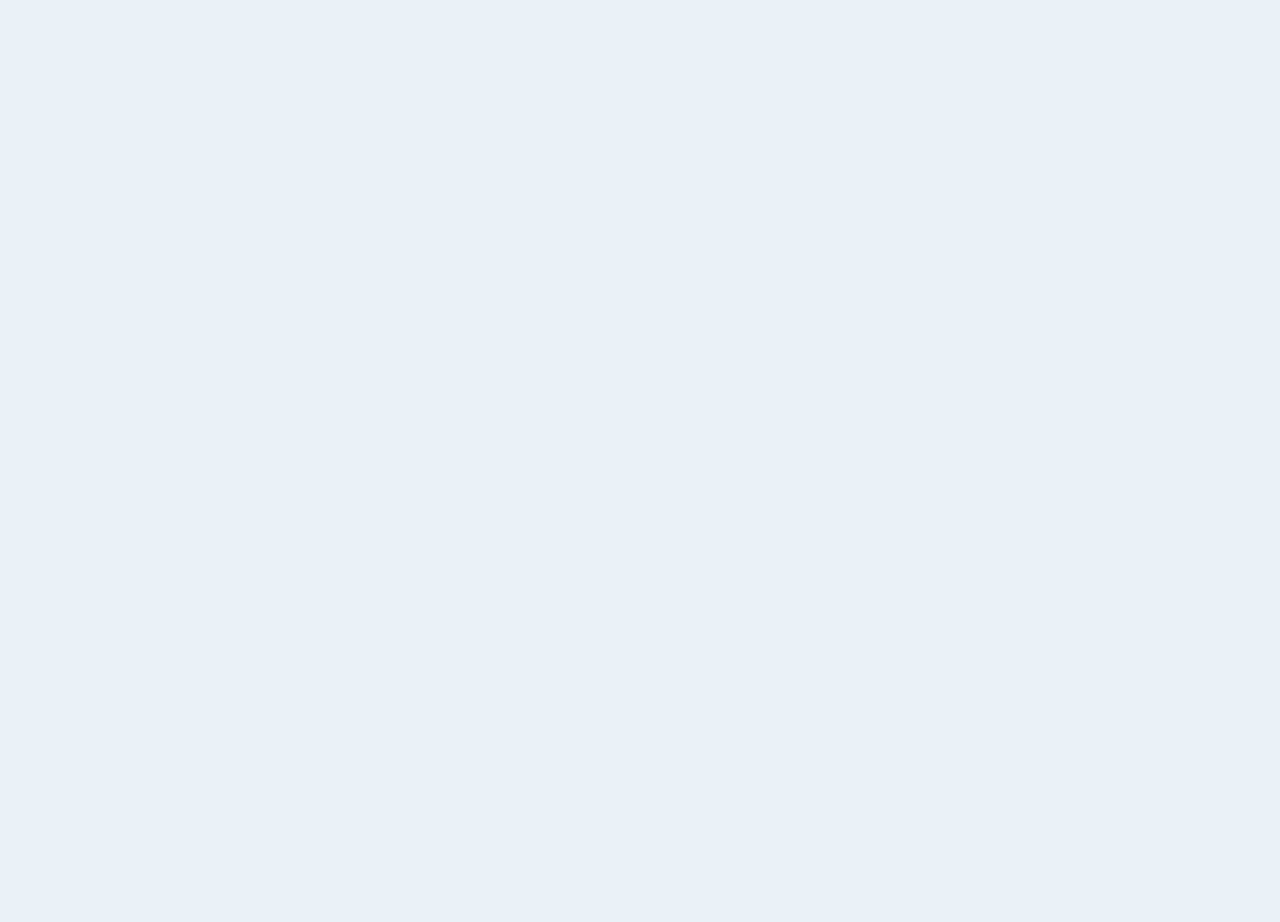
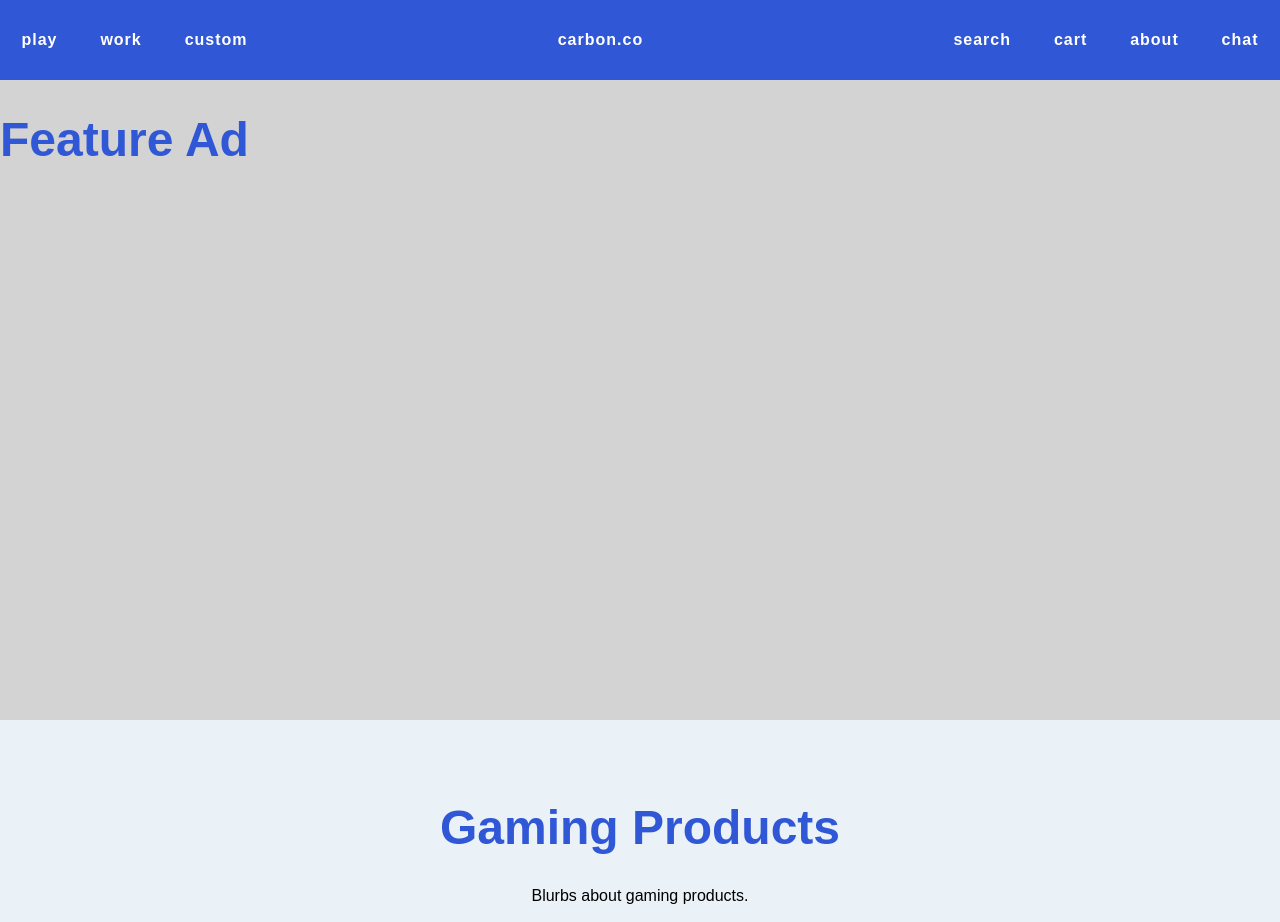
Before and after one commit to sarah-tong/P02-Company-Website-Page, a plain HTML site: page index.html in a window 1280 px wide. Before the commit the page ends 800 px from the top, so only its background shows below. Drawn offline with Linux system fonts and the light colour scheme.

Commit message:
Homepage content added
Added nav, feature ad, and began gaming products section

```diff
--- a/index.html
+++ b/index.html
@@ -11,7 +11,44 @@
     </head>
 
     <body>
+        <nav id="main-nav">
+            <ul>
+                <li>
+                    <a href="index.html" class="button-nav">play</a>
+                </li>
+                <li>
+                    <a href="sitemap.html" class="button-nav">work</a>
+                </li>
+                <li>
+                    <a href="user_flows.html" class="button-nav">custom</a>
+                </li>
+                <li>
+                    <a href="#" class="button-nav">carbon.co</a>
+                </li>
+                <li>
+                    <a href="citations.html" class="button-nav">search</a>
+                </li>
+                <li>
+                    <a href="citations.html" class="button-nav">cart</a>
+                </li>
+                <li>
+                    <a href="citations.html" class="button-nav">about</a>
+                </li>
+                <li>
+                    <a href="citations.html" class="button-nav">chat</a>
+                </li>
+            </ul>
+        </nav>
 
+        <section id="homepage-feature">
+            <h1>Feature Ad</h1>
+        </section>
+
+
+        <section id="gaming-products">
+            <h1>Gaming Products</h1>
+            <p>Blurbs about gaming products.</p>
+        </section>
     </body>
 
 </html>
```
Lines whose indentation alone changed are shown as unchanged.
